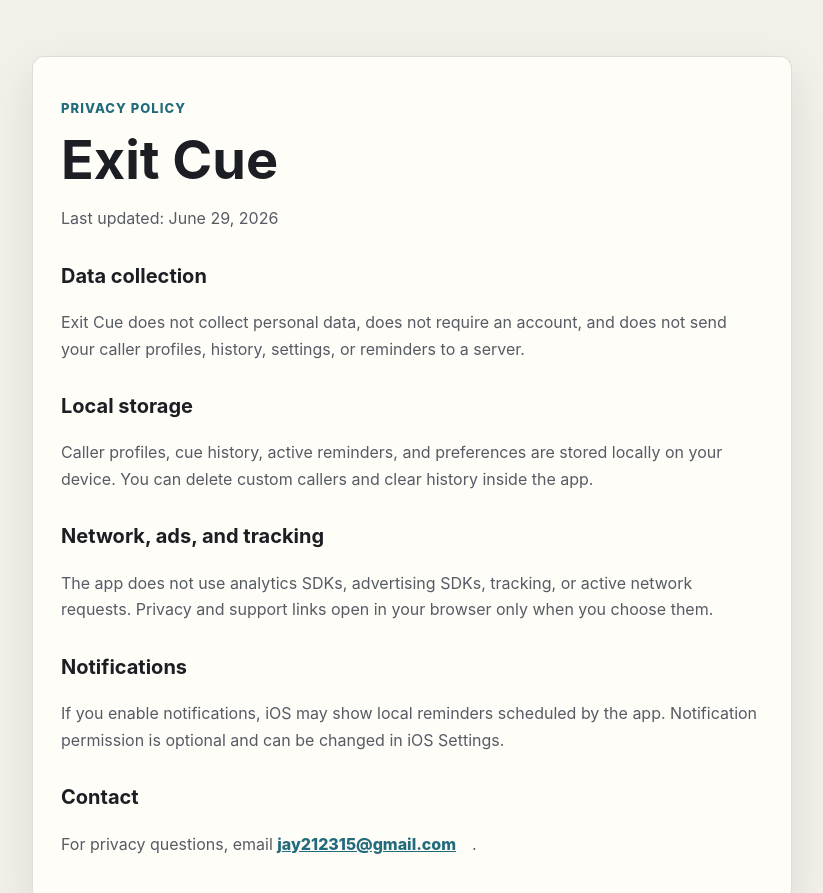
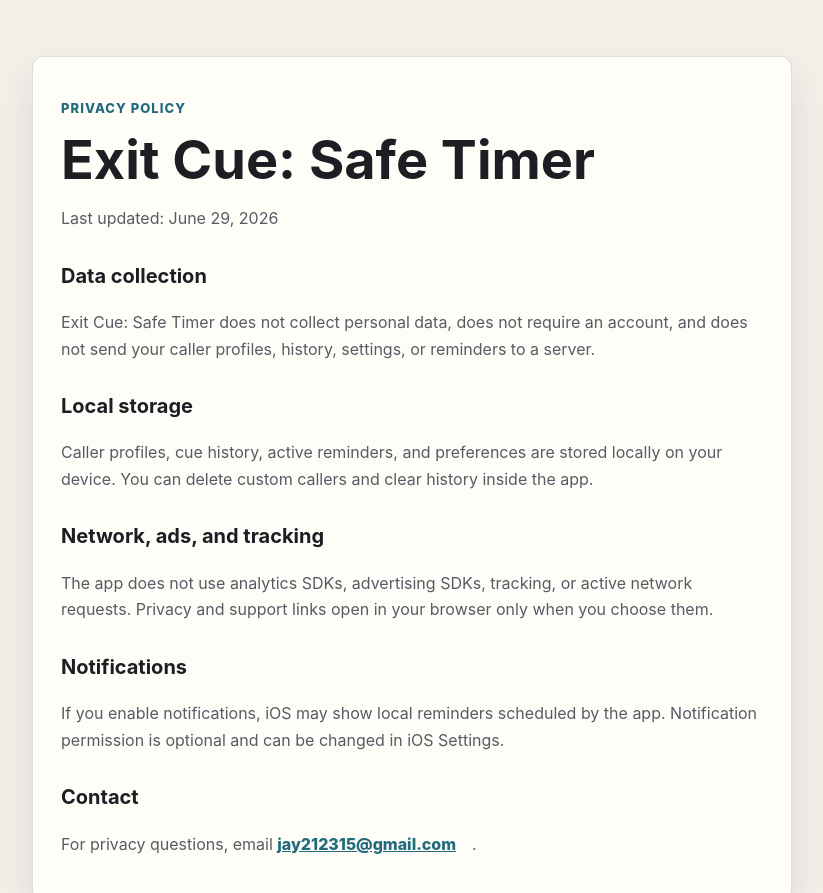
Before and after one commit to Davidzyj/exit-cue-ios, a plain HTML site: page docs/privacy/index.html in a window 1280 px wide. Shown: the top 893 px of the page, without its empty margins (228-1051 px from the left). Drawn offline with Linux system fonts and the light colour scheme.

Commit message:
Rename app to Exit Cue Safe Timer

```diff
--- a/docs/privacy/index.html
+++ b/docs/privacy/index.html
@@ -3,17 +3,17 @@
 <head>
   <meta charset="utf-8">
   <meta name="viewport" content="width=device-width, initial-scale=1">
-  <title>Exit Cue Privacy Policy</title>
+  <title>Exit Cue: Safe Timer Privacy Policy</title>
   <link rel="stylesheet" href="../assets/site.css">
 </head>
 <body>
   <main class="wrap">
     <section data-lang="en">
       <p class="eyebrow">Privacy Policy</p>
-      <h1>Exit Cue</h1>
+      <h1>Exit Cue: Safe Timer</h1>
       <p>Last updated: June 29, 2026</p>
       <h2>Data collection</h2>
-      <p>Exit Cue does not collect personal data, does not require an account, and does not send your caller profiles, history, settings, or reminders to a server.</p>
+      <p>Exit Cue: Safe Timer does not collect personal data, does not require an account, and does not send your caller profiles, history, settings, or reminders to a server.</p>
       <h2>Local storage</h2>
       <p>Caller profiles, cue history, active reminders, and preferences are stored locally on your device. You can delete custom callers and clear history inside the app.</p>
       <h2>Network, ads, and tracking</h2>
```
